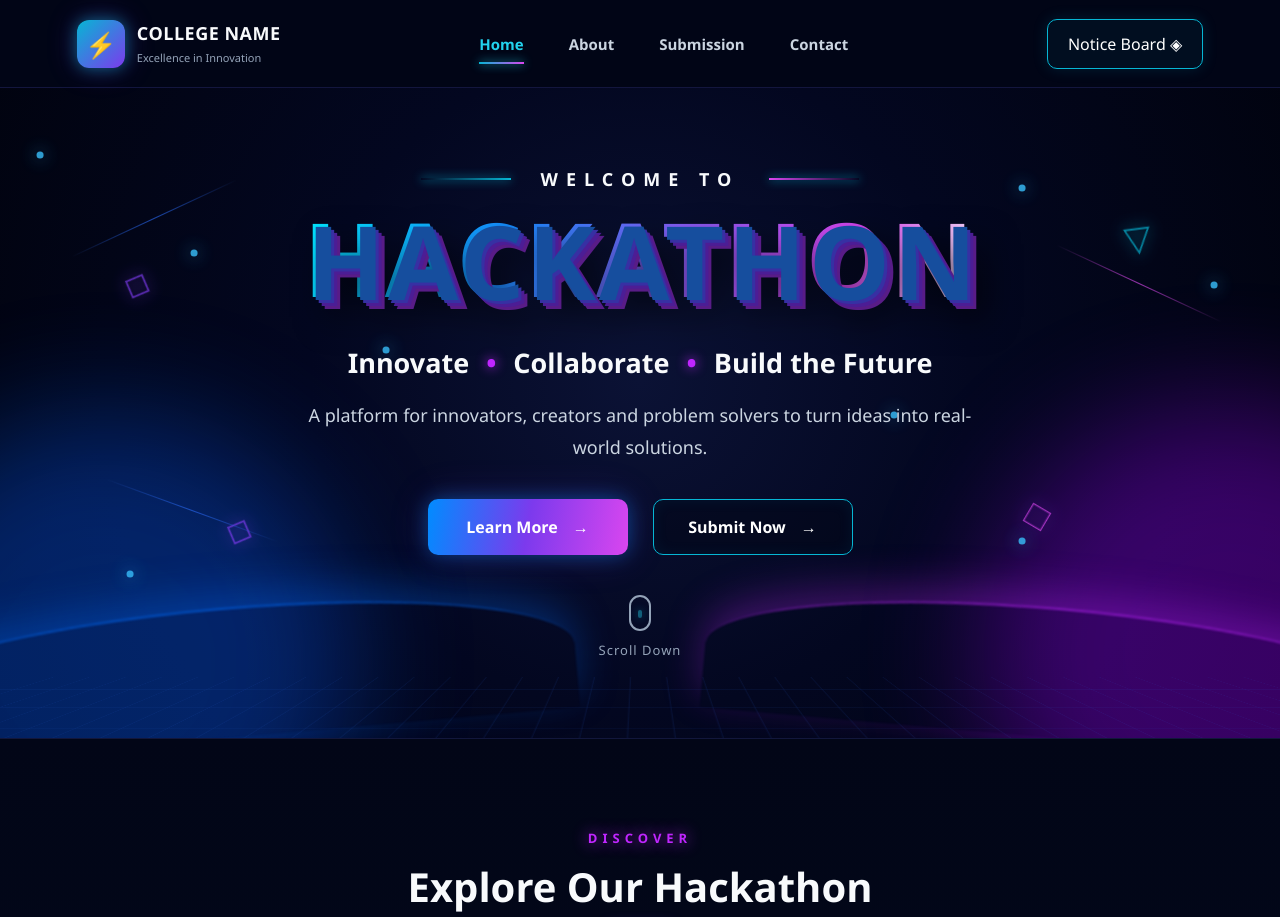
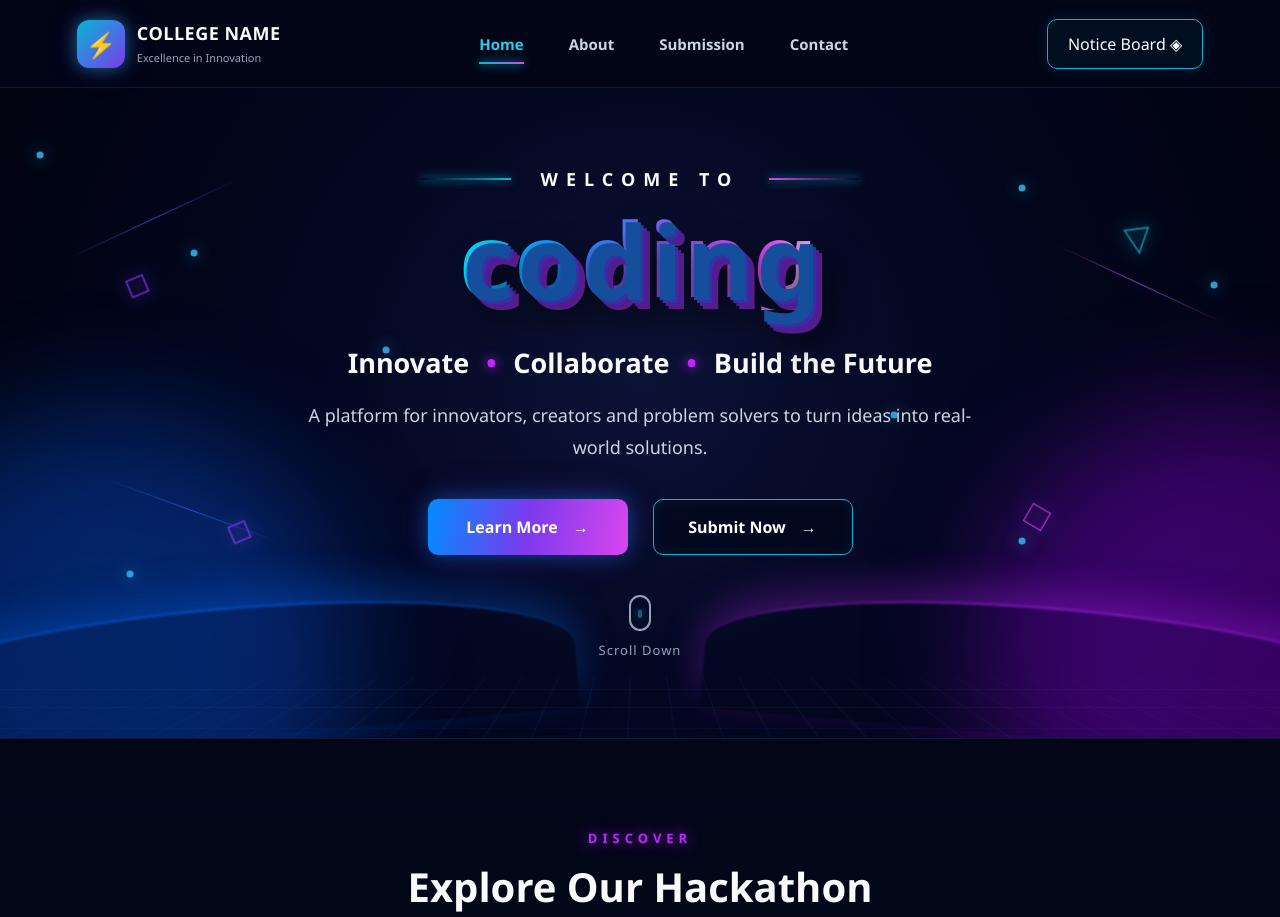
Before and after one commit to ananyaraj1357-cell/college_web, a plain HTML site: page index.html in a window 1280 px wide. Shown: the top 917 px of the page. Drawn offline with Linux system fonts and the light colour scheme.

Commit message:
homepage updated

```diff
--- a/index.html
+++ b/index.html
@@ -182,7 +182,7 @@
 
                 <h1 class="hackathon-title">
 
-                    HACKATHON
+                    coding
 
                 </h1>
 
```
